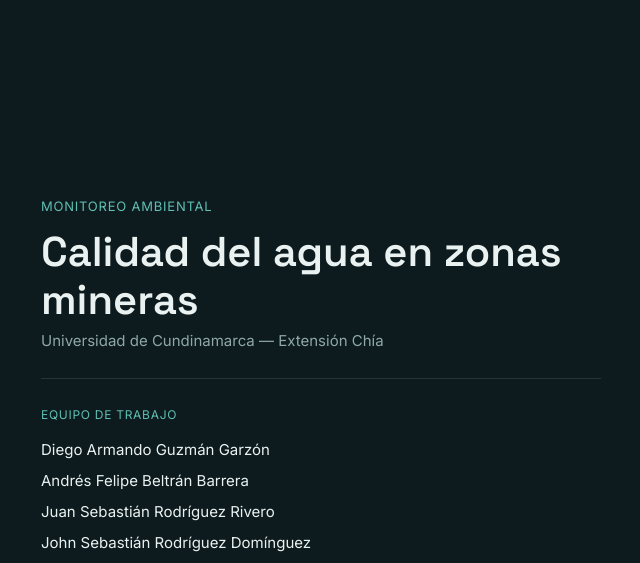
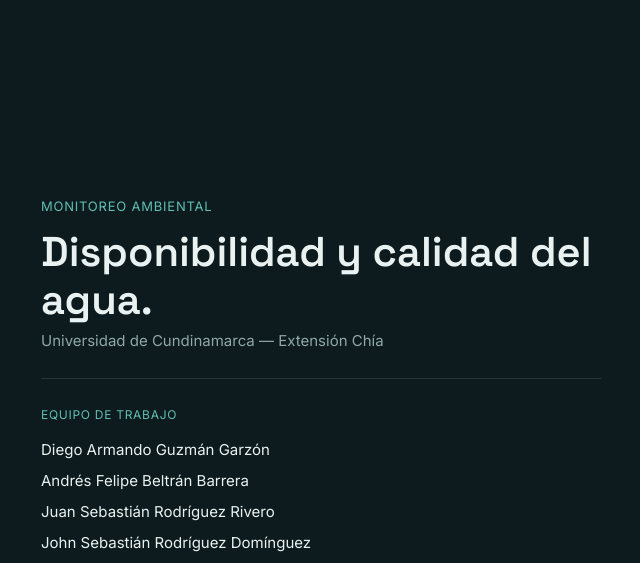
Before and after one commit to Sebas121230/Calidad-Agua-Mineria-Datos, a Flask app: page / in a window 1280 px wide. Shown: the top 563 px of the page, without its empty margins (319-959 px from the left). Run offline with Flask 3, Linux system fonts and the light colour scheme.

Commit message:
Actualización del index

```diff
--- a/templates/index.html
+++ b/templates/index.html
@@ -91,7 +91,7 @@
 
   <div class="card">
     <p class="eyebrow">Monitoreo ambiental</p>
-    <h1>Calidad del agua en zonas mineras</h1>
+    <h1>Disponibilidad y calidad del agua.</h1>
     <p class="university">Universidad de Cundinamarca — Extensión Chía</p>
 
     <div class="divider"></div>
```
